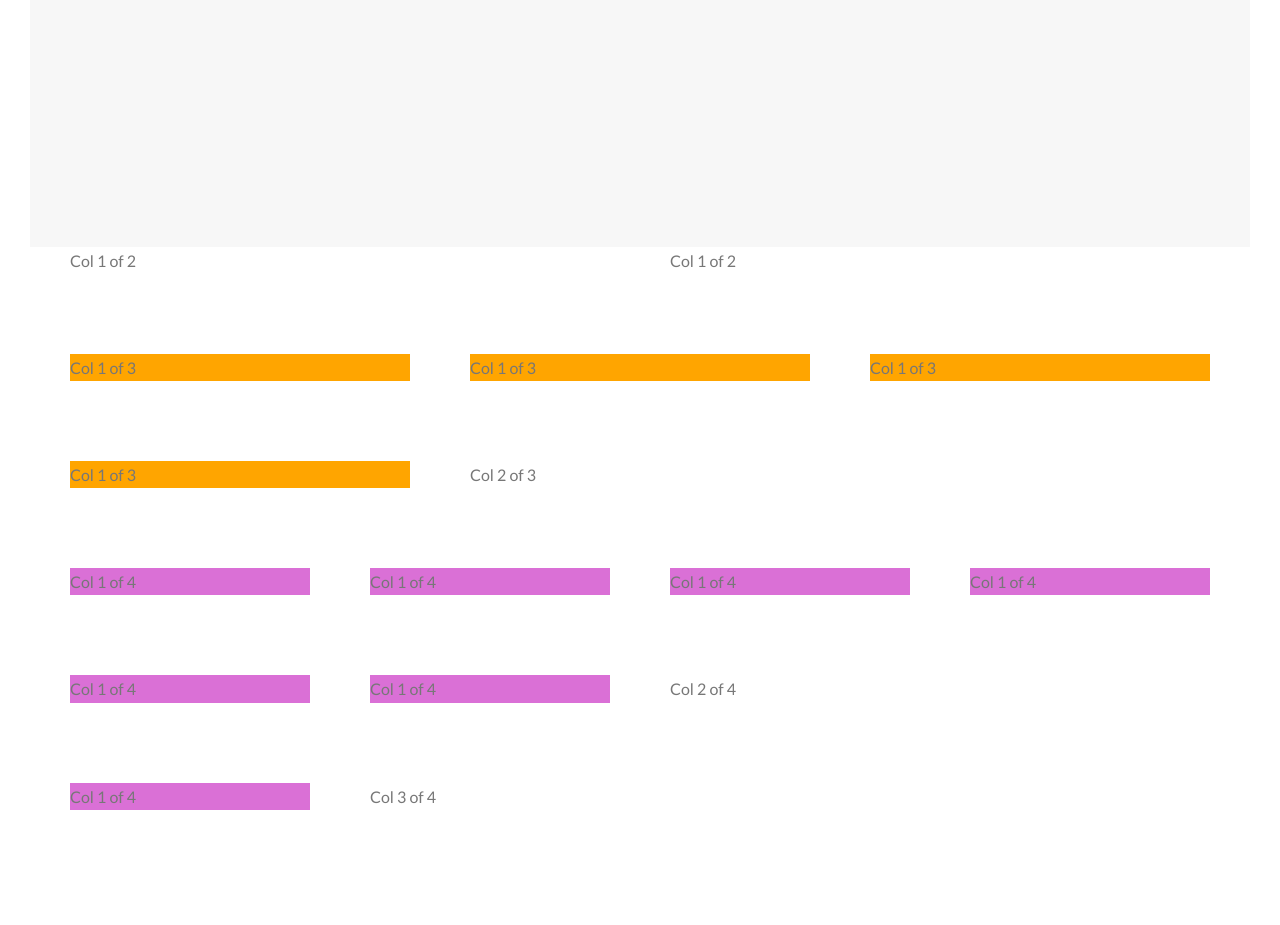
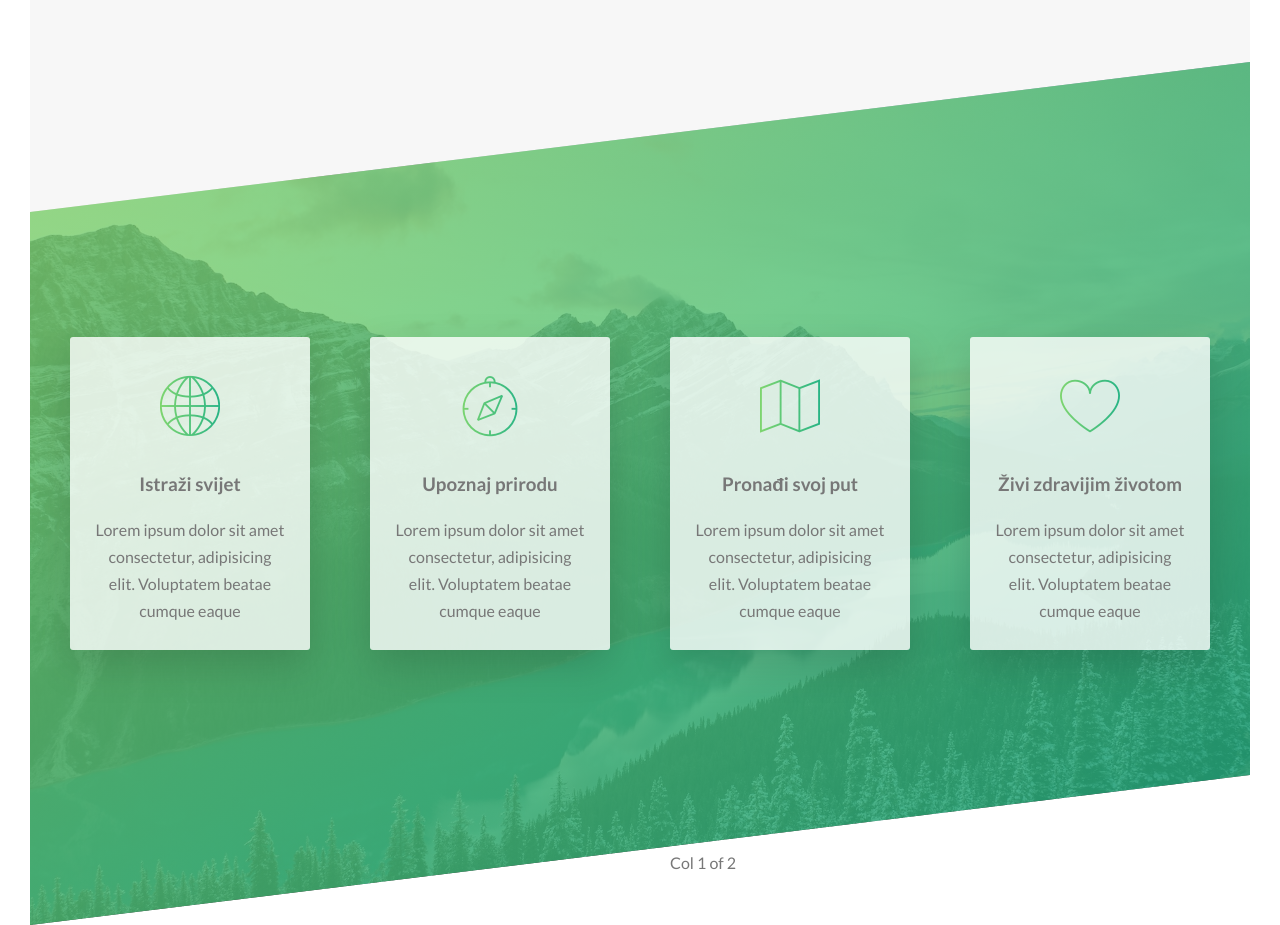
Before and after one commit to alenskupnjak/HtmlNatours, a website: page index.html in a window 1280 px wide. Shown: the part 1419-2344 px from the top of the page. Before the commit the page ends 2259 px from the top, so only its background shows below. Drawn offline with Linux system fonts and the light colour scheme.

Commit message:
014 zavrseni dio sa ikonama

```diff
--- a/index.html
+++ b/index.html
@@ -63,7 +63,70 @@
             </div>
 
         </section>
+
+
+
+        <section class="section-features">
+
+            <div class="row">
+                <div class="col-1-of-4">
+                    <div class="feature-box">
+                            <i class="feature-box__icon icon-basic-world"></i>
+                            <h3 class="heading-tertiary u-margin-bottom-small">Istraži svijet</h3>
+                            <p class="feature-box__text">
+                                Lorem ipsum dolor sit amet consectetur, adipisicing elit. Voluptatem beatae cumque eaque
+                            </p>
+
+                    </div>
+                </div>
+
+                <div class="col-1-of-4">
+                    <div class="feature-box">
+                            <i class="feature-box__icon icon-basic-compass"></i>
+                            <h3 class="heading-tertiary u-margin-bottom-small">Upoznaj prirodu</h3>
+                            <p class="feature-box__text">
+                                Lorem ipsum dolor sit amet consectetur, adipisicing elit. Voluptatem beatae cumque eaque
+                            </p>
+
+                    </div>
+                </div>
+
+                <div class="col-1-of-4">
+                    <div class="feature-box">
+                            <i class="feature-box__icon icon-basic-map"></i>
+                            <h3 class="heading-tertiary u-margin-bottom-small">Pronađi svoj put</h3>
+                            <p class="feature-box__text">
+                                Lorem ipsum dolor sit amet consectetur, adipisicing elit. Voluptatem beatae cumque eaque
+                            </p>
+
+                    </div>
+                </div>
+
+                <div class="col-1-of-4">
+                    <div class="feature-box">
+                            <i class="feature-box__icon icon-basic-heart"></i>
+                            <h3 class="heading-tertiary u-margin-bottom-small">Živi zdravijim životom</h3>
+                            <p class="feature-box__text">
+                                Lorem ipsum dolor sit amet consectetur, adipisicing elit. Voluptatem beatae cumque eaque
+                            </p>
+
+                    </div>
+                </div>
+
+
+
+
+
+
+
+
+            </div>
+
+        </section>
     </main>
+
+
+
 
 
 
--- /dev/null
+++ b/sass/components/_feature-box.scss
@@ -0,0 +1,28 @@
+.feature-box {
+ background-color: rgba($color-white, .8);
+ background-size: 1.5rem;
+ padding: 2.5rem;
+ text-align: center;
+ border-radius: 3px;
+ box-shadow: 0 1.5rem 4rem rgba($color-black, .15);
+ transition: transform 1s;
+
+
+   &__icon {
+     font-size: 6rem;
+     margin-bottom: .5rem;
+     display: inline-block;
+     background-image: linear-gradient(to right, $color-primary-light, $color-primary-dark);
+     -webkit-background-clip: text;
+     color: transparent;
+   }
+
+   &:hover {
+     transform: translateY(-1.5rem) scale(1.1)
+   }
+
+   &__text {
+
+   }
+
+}
--- a/sass/layout/_grid.scss
+++ b/sass/layout/_grid.scss
@@ -36,7 +36,6 @@
 
     .col-1-of-4 {
       width: calc((100% - 3 * #{$gutter-horizontal}) / 4);
-      background-color: orchid;
       float: left;
 
       &:not(:last-child){
--- a/sass/main.scss
+++ b/sass/main.scss
@@ -9,6 +9,7 @@
 
 @import "components/button";
 @import "components/composition";
+@import "components/feature-box";
 
 @import "layout/grid";
 @import "layout/header";
--- a/sass/pages/_home.scss
+++ b/sass/pages/_home.scss
@@ -3,3 +3,16 @@
   padding: 25rem 0;
   margin-top: -20vh;
 }
+
+.section-features {
+  padding: 20rem 0;
+  background-image: linear-gradient(to right bottom, rgba($color-primary-light, 0.80), rgba($color-primary-dark, 0.8)), url(../img/nat-4.jpg);
+  background-size: cover;
+  margin-top: -11rem;
+
+  transform: skewY(-7deg);
+
+  & > * {
+    transform: skewY(7deg);
+  }
+}
```
Also changed, not shown: css/fonts/linea-basic-10.ttf (added), css/fonts/linea-basic-10.woff (added), css/style.css, 2 other files.
